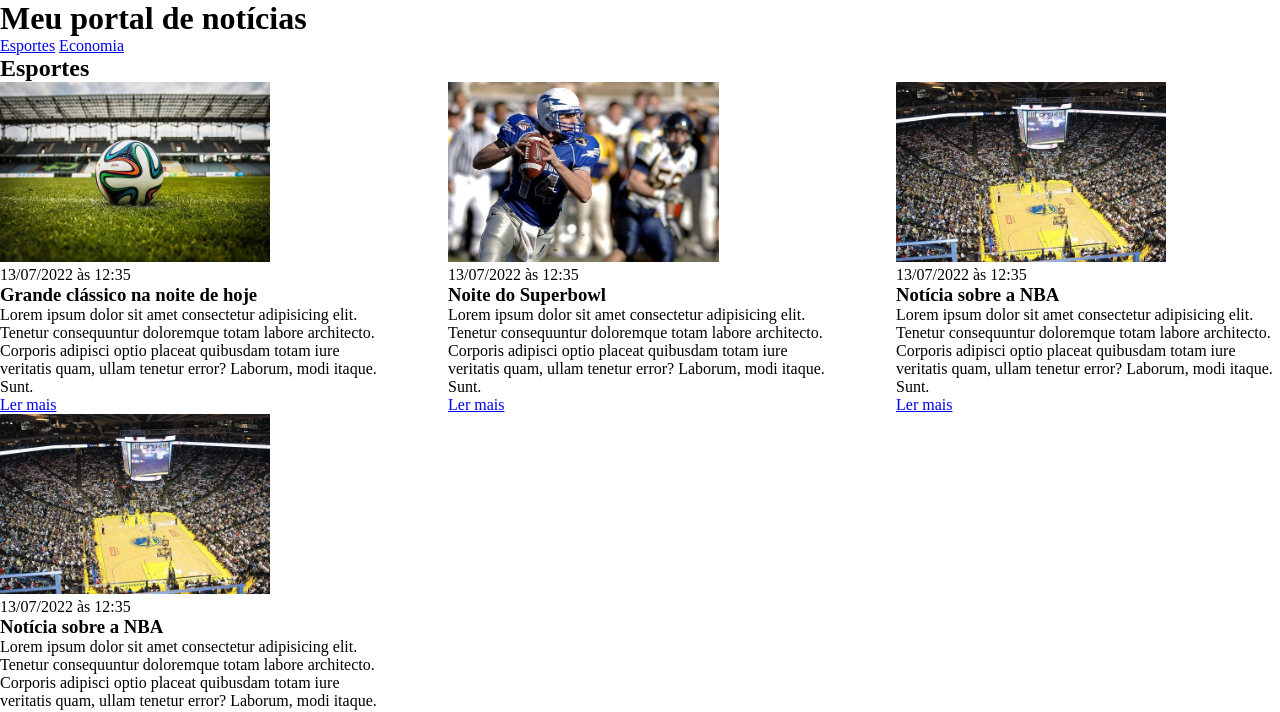
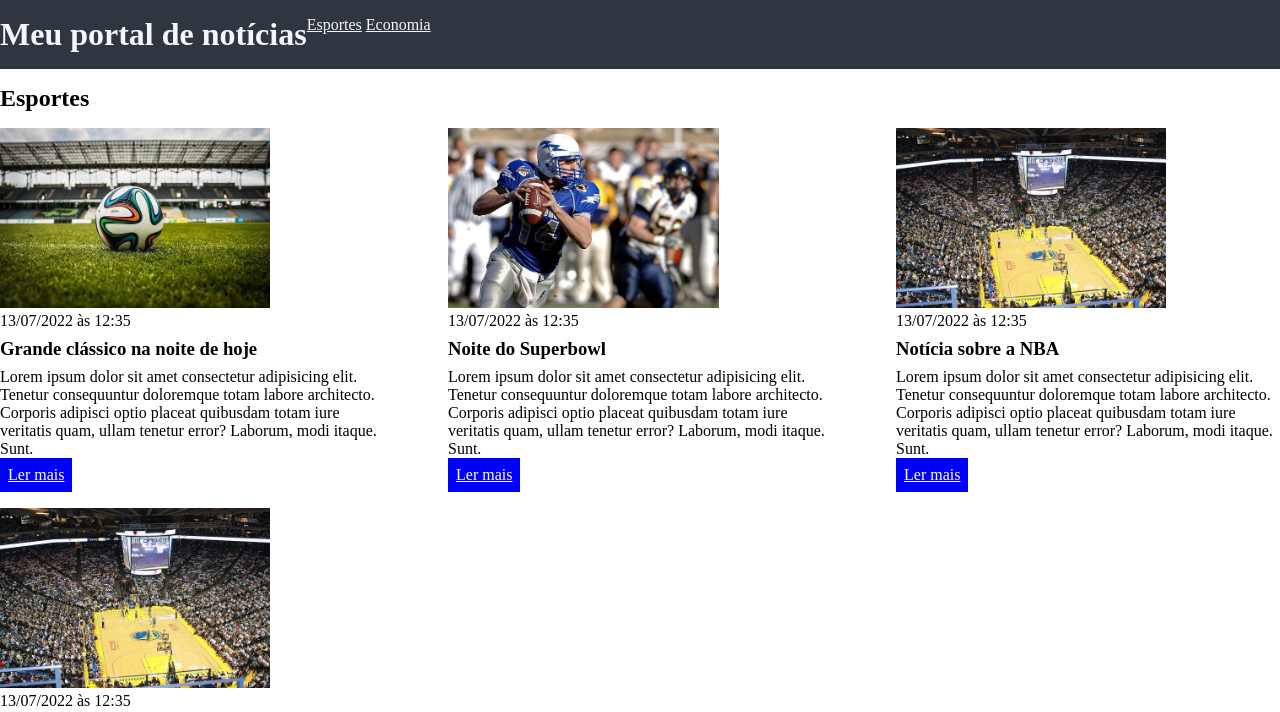
Before and after one commit to MatheusFernandes013/aulas_css, a plain HTML site: page index.html in a window 1280 px wide. Shown: the top 712 px of the page. Drawn offline with Linux system fonts and the light colour scheme.

Commit message:
cores e espaçamentos

```diff
--- a/main.css
+++ b/main.css
@@ -3,9 +3,21 @@
     margin: 0;
     padding: 0;
 }
-
+body > header {
+    background-color: #2f3640;
+    padding: 16px 0;
+    color: #f5f6fa;
+}
+header .container{
+    display: flex;
+}
 header  li{
     display: inline;
+}
+header li a {
+    color: #f5f6fa;
+    align-items: center;
+    justify-content: space-between;
 }
 
 .container {
@@ -26,3 +38,22 @@ header  li{
 .articles article{
     width: 30%;
 }
+
+section {
+    padding: 16px 0;
+}
+section h2,
+.articles article {
+    margin-bottom: 16px;
+}
+
+.articles article h3 {
+    margin-top: 8px;
+    margin-bottom: 8px;
+}
+.articles article a {
+    background-color: blue;
+    color:white;
+    padding: 8px;
+    display: inline-block;
+}
```
